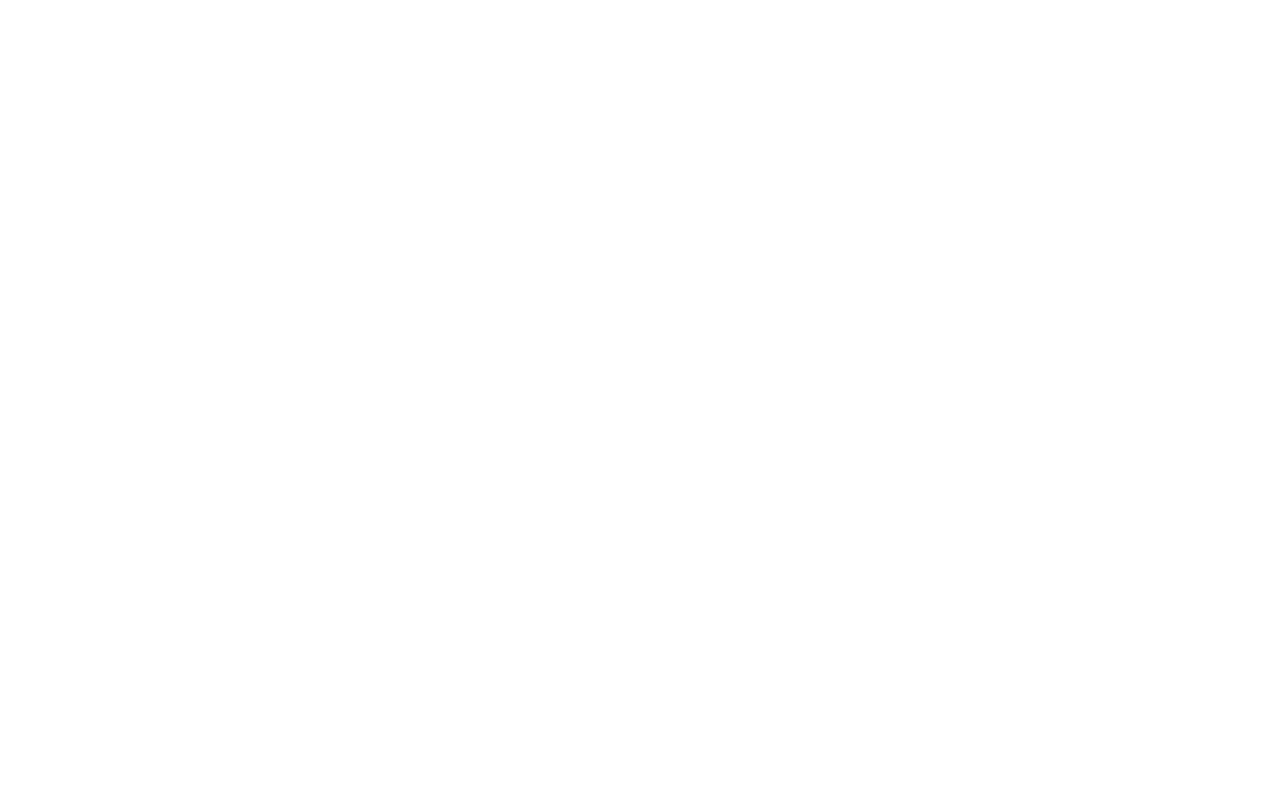
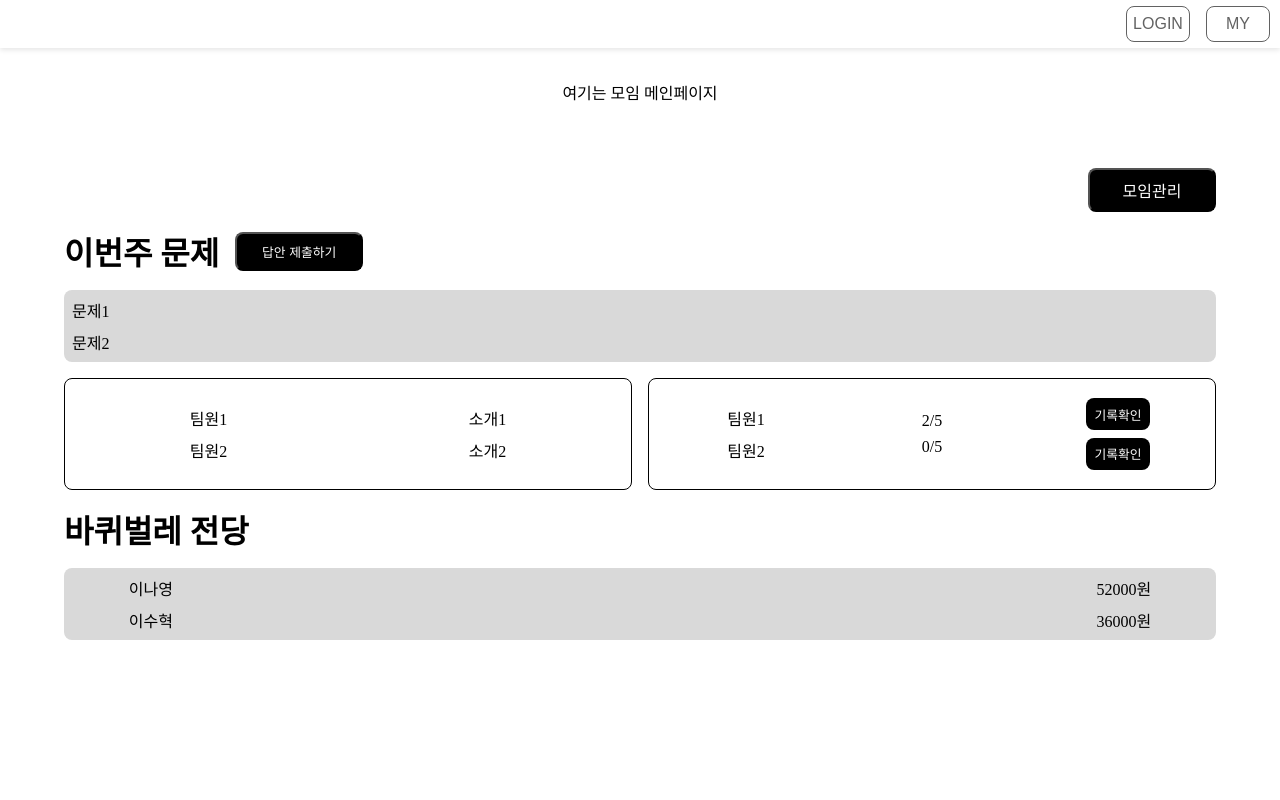
Before and after one commit to AlgorithmGenerator/AlgorithmGenerator-Web, a React (Vite) app in the folder conomoproject/: page /mainmoimpage in a window 1280 px wide. Before the commit this address had no page. Shown: the top 800 px of the page. Built offline with nearby package versions, Linux system fonts and the light colour scheme.

Commit message:
[ADD] moimmainpage 뼈대 추가

```diff
--- a/conomoproject/src/Router.jsx
+++ b/conomoproject/src/Router.jsx
@@ -5,6 +5,7 @@
 import LoginPage from './components/header/login';
 import SignupPage from './components/header/signup';
 import MyPage from './components/header/mypage';
+import MainMoimPage from './pages/mainpage/MoimSpace/MainMoimPage';
 
 const AppRouter = () => {
     return (
@@ -15,6 +16,7 @@
                     <Route path='/loginpage' element={<LoginPage />} />
                     <Route path='/signuppage' element={<SignupPage />} />
                     <Route path='/mypage' element={<MyPage />} />
+                    <Route path='/mainmoimpage' element={<MainMoimPage />} />
                 </Route>
             </Routes>
         </Router>
--- a/conomoproject/src/pages/mainpage/MoimSpace/MainMoimPage.jsx
+++ b/conomoproject/src/pages/mainpage/MoimSpace/MainMoimPage.jsx
@@ -1,5 +1,10 @@
-import React from 'react';
+import React, { useEffect, useState } from 'react';
 import styled from 'styled-components';
+import { useLocation } from 'react-router-dom';
+import CustomColumn from '../../../components/container/CustomColumn';
+import CustomRow from '../../../components/container/CustomRow';
+import CustomFont from '../../../components/container/CustomFont';
+import { useNavigate } from 'react-router-dom';
 
 const ContainerCenter = styled.div`
   display: flex;
@@ -19,11 +24,194 @@
   background-color: white;
 `;
 
+const Button = styled.button`
+width: 8rem;
+  border-radius: 0.5rem;
+  background-color: black;
+  display: flex;
+  align-items: center;
+  justify-content: center;
+  padding: 0.5rem;
+  cursor: pointer;
+`;
+
+const AskDiv = styled.div`
+display: flex;
+flex-direction: column;
+align-items: flex-start;
+justify-content: center;
+gap: 0.5rem;
+
+background-color: #D9D9D9;
+border: none;
+border-radius: 0.5rem;
+padding: 0.5rem;
+
+width: 100%;
+`;
+
+const BugDiv = styled.div`
+display: flex;
+flex-direction: column;
+align-items: center;
+justify-content: center;
+gap: 0.5rem;
+
+background-color: #D9D9D9;
+border: none;
+border-radius: 0.5rem;
+padding: 0.5rem;
+
+width: 100%;
+`;
+
+const MiniDiv = styled.div`
+display: flex;
+flex-direction: row;
+align-items: center;
+justify-content: center;
+gap: 0.5rem;
+
+background-color: transparent;
+border: 1px solid black;
+border-radius: 0.5rem;
+padding: 0.5rem;
+
+width: 100%;
+min-height: 7rem;
+`;
+
+const SubmitButton = styled.div`
+display: flex;
+flex-direction: row;
+align-items: center;
+justify-content: center;
+
+background-color: black;
+border-radius: 0.5rem;
+padding: 0.4rem;
+
+width: 4rem;
+`;
+
 const MainMoimPage = () => {
+    const location = useLocation();
+    const navigate = useNavigate();
+
+    const manageMoim = () => {
+        navigate('/managemoimpage'); // 모임관리하기 페이지
+    }
+
+    const submit = () => {
+        navigate('/submitpage'); // 답안 제출하기 페이지
+    }
+
+    const history = () => {
+        navigate('/historypage'); // 팀원별 제출기록 보기 페이지
+    }
+
+    const [moimnumber, setMoimnumber] = useState(() => {
+        // localStorage에서 moimnumber를 가져옴, 없으면 null
+        // 각 모임 버튼 클릭 시 다른 모임으로 입장이 되는지 테스트하기 위함입니다~
+        return localStorage.getItem('moimnumber') || null;
+    });
+
+    useEffect(() => {
+        if (location.state && location.state.moimnumber) {
+            setMoimnumber(location.state.moimnumber);
+            // localStorage에 moimnumber 저장
+            localStorage.setItem('moimnumber', location.state.moimnumber);
+        }
+    }, [location.state]);
+
     return (
         <ContainerCenter>
             <PageContainer>
-                여기는 메인 모임 페이지
+                <CustomFont color='black' font='1rem'>여기는 모임 메인페이지</CustomFont>
+                {moimnumber && (
+                    <CustomFont color='black' font='1rem'>
+                        이 모임의 고유번호는 {moimnumber}입니다.
+                    </CustomFont>
+                )}
+
+                <CustomColumn width='90%' alignItems='center' justifyContent='center' gap='1rem'>
+                    <CustomRow width='100%' alignItems='center' justifyContent='flex-end'>
+                        <Button onClick={manageMoim}>
+                            <CustomFont color='white' font='1rem'>모임관리</CustomFont>
+                        </Button>
+                    </CustomRow>
+
+                    <CustomRow width='100%' alignItems='center' justifyContent='flex-start' gap='1rem'>
+                        <CustomFont color='black' font='2rem' fontWeight='bold'>
+                            이번주 문제
+                        </CustomFont>
+                        <Button onClick={submit}>
+                            <CustomFont color='white' font='0.8rem'>답안 제출하기</CustomFont>
+                        </Button>
+                    </CustomRow>
+
+                    <AskDiv>
+                        <CustomFont color='black' font='1rem'>문제1</CustomFont>
+                        <CustomFont color='black' font='1rem'>문제2</CustomFont>
+                    </AskDiv>
+
+                    <CustomRow width='100%' alignItems='center' justifyContent='space-between' gap='1rem'>
+                        <MiniDiv>
+                            <CustomColumn width='50%' alignItems='center' justifyContent='center' gap='0.5rem'>
+                                <CustomFont color='black' font='1rem'>팀원1</CustomFont>
+                                <CustomFont color='black' font='1rem'>팀원2</CustomFont>
+                            </CustomColumn>
+
+                            <CustomColumn width='50%' alignItems='center' justifyContent='center' gap='0.5rem'>
+                                <CustomFont color='black' font='1rem'>소개1</CustomFont>
+                                <CustomFont color='black' font='1rem'>소개2</CustomFont>
+                            </CustomColumn>
+                        </MiniDiv>
+
+                        <MiniDiv>
+                            <CustomColumn width='33%' alignItems='center' justifyContent='center' gap='0.5rem'>
+                                <CustomFont color='black' font='1rem'>팀원1</CustomFont>
+                                <CustomFont color='black' font='1rem'>팀원2</CustomFont>
+                            </CustomColumn>
+
+                            <CustomColumn width='33%' alignItems='center' justifyContent='center' gap='0.5rem'>
+                                <CustomFont color='black' font='1rem'>2/5</CustomFont>
+                                <CustomFont color='black' font='1rem'>0/5</CustomFont>
+                            </CustomColumn>
+
+                            <CustomColumn width='33%' alignItems='center' justifyContent='center' gap='0.5rem'>
+                                <SubmitButton onClick={history}>
+                                    <CustomFont color='white' font='0.8rem'>기록확인</CustomFont>
+                                </SubmitButton>
+
+                                <SubmitButton onClick={history}>
+                                    <CustomFont color='white' font='0.8rem'>기록확인</CustomFont>
+                                </SubmitButton>
+                            </CustomColumn>
+                        </MiniDiv>
+                    </CustomRow>
+
+                    <CustomRow width='100%' alignItems='center' justifyContent='flex-start' gap='1rem'>
+                        <CustomFont color='black' font='2rem' fontWeight='bold'>
+                            바퀴벌레 전당
+                        </CustomFont>
+                    </CustomRow>
+
+                    <BugDiv>
+                        <CustomColumn width='90%' alignItems='center' justifyContent='center' gap='0.5rem'>
+                            <CustomRow width='100%' alignItems='center' justifyContent='space-between'>
+                                <CustomFont color='black' font='1rem'>이나영</CustomFont>
+                                <CustomFont color='black' font='1rem'>52000원</CustomFont>
+                            </CustomRow>
+
+                            <CustomRow width='100%' alignItems='center' justifyContent='space-between'>
+                                <CustomFont color='black' font='1rem'>이수혁</CustomFont>
+                                <CustomFont color='black' font='1rem'>36000원</CustomFont>
+                            </CustomRow>
+                        </CustomColumn>
+                    </BugDiv>
+
+                </CustomColumn>
             </PageContainer>
         </ContainerCenter>
     );
```
